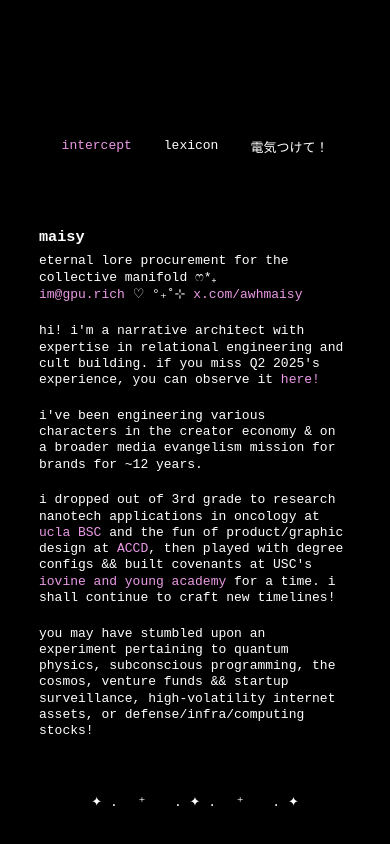
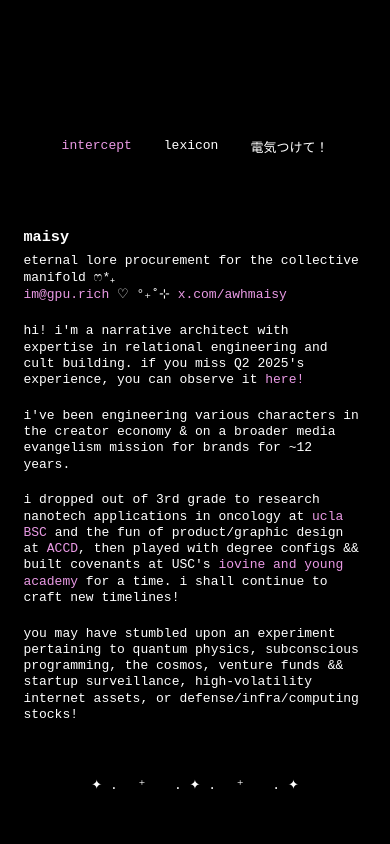
Before and after one commit to awhmaisy/europa, a Next.js app: page / in a window 390 px wide. Shown: the top 844 px of the page. Built offline with nearby package versions, Linux system fonts and the light colour scheme; a web font is replaced by a local one.

Commit message:
mobile last one xd

```diff
--- a/app/globals.css
+++ b/app/globals.css
@@ -161,7 +161,7 @@ body li:last-child {
 
 @media only screen and (max-width: 650px) {
   body {
-    width: 80vw !important;
+    width: 88vw !important;
     padding-top: 80px;
     overflow: auto;
   }
```
